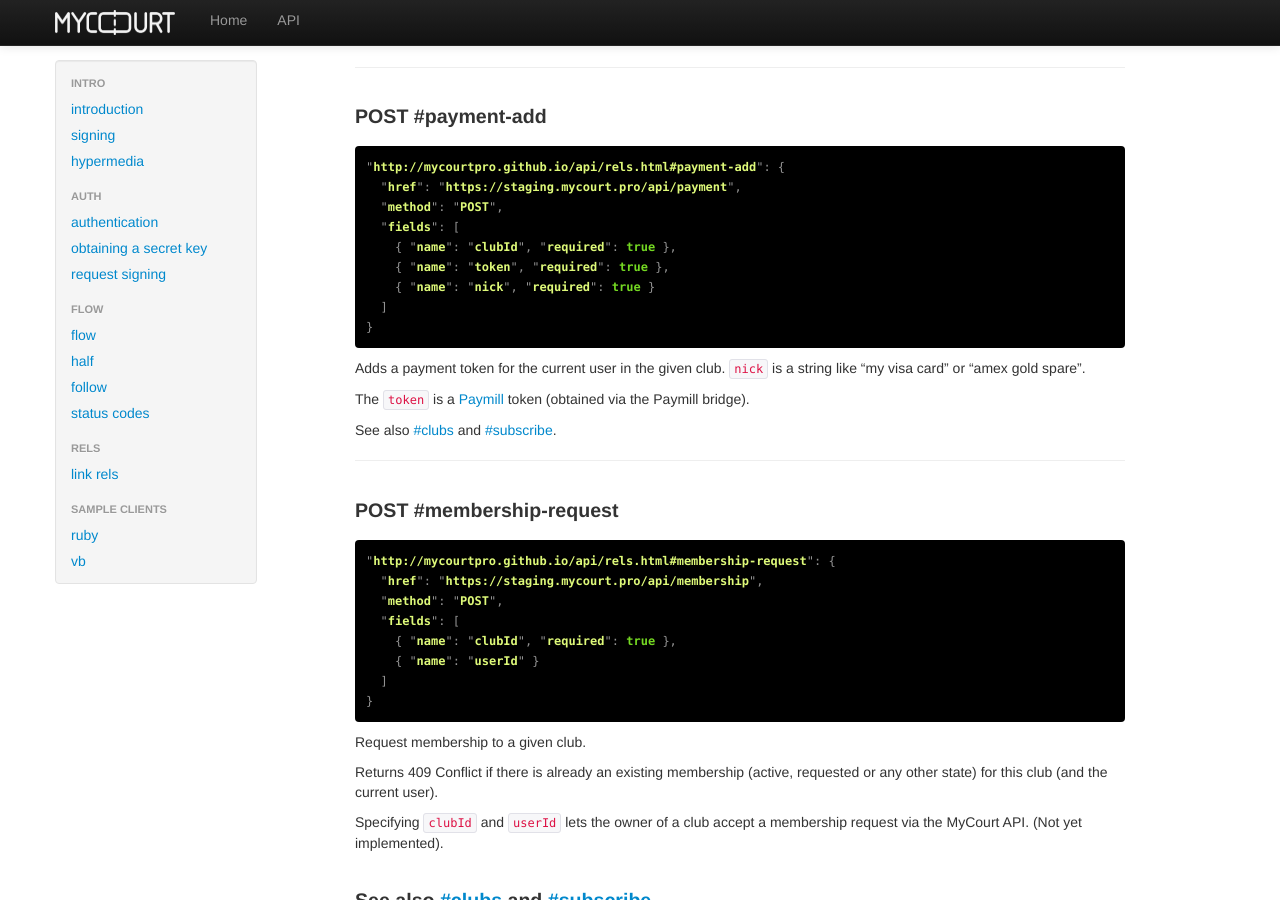
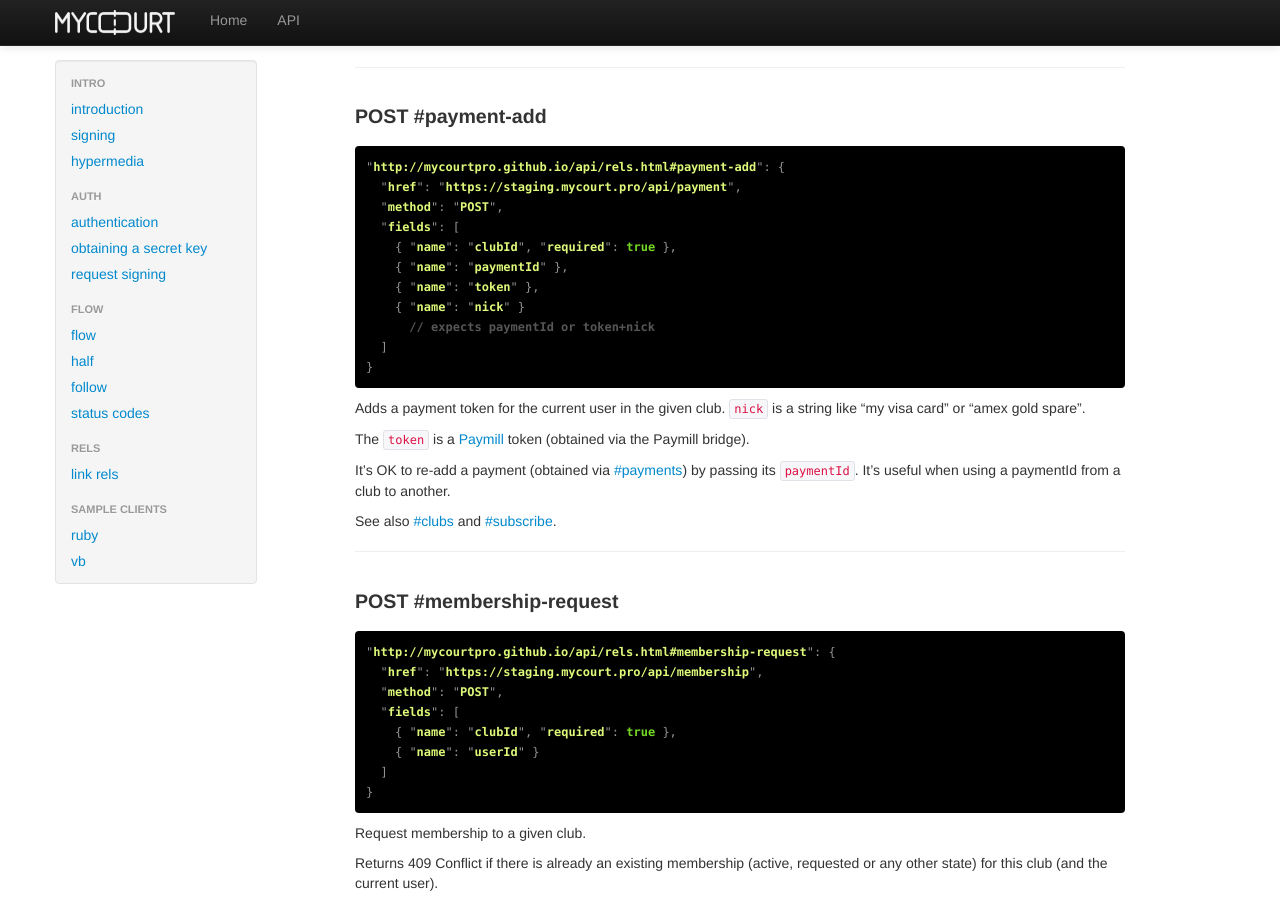
Before and after one commit to mycourtpro/mycourtpro.github.io, a Jekyll site: the page built from api/rels.md, in a window 1280 px wide and 900 px high, scrolled down 9208 px. Built offline with Jekyll 4.4.1, drawn with Linux system fonts in a browser that asks for light colours.

Commit message:
adapt #payment-add doc

````diff
--- a/api/rels.md
+++ b/api/rels.md
@@ -500,8 +500,10 @@ See also [#payment-add](#payment-add).
   "method": "POST",
   "fields": [
     { "name": "clubId", "required": true },
-    { "name": "token", "required": true },
-    { "name": "nick", "required": true }
+    { "name": "paymentId" },
+    { "name": "token" },
+    { "name": "nick" }
+      // expects paymentId or token+nick
   ]
 }
 {% endhighlight %}
@@ -509,6 +511,8 @@ See also [#payment-add](#payment-add).
 Adds a payment token for the current user in the given club. ```nick``` is a string like "my visa card" or "amex gold spare".
 
 The ```token``` is a [Paymill](http://paymill.com) token (obtained via the Paymill bridge).
+
+It's OK to re-add a payment (obtained via [#payments](#payments)) by passing its ```paymentId```. It's useful when using a paymentId from a club to another.
 
 See also [#clubs](#clubs) and [#subscribe](#subscribe).
 
````
